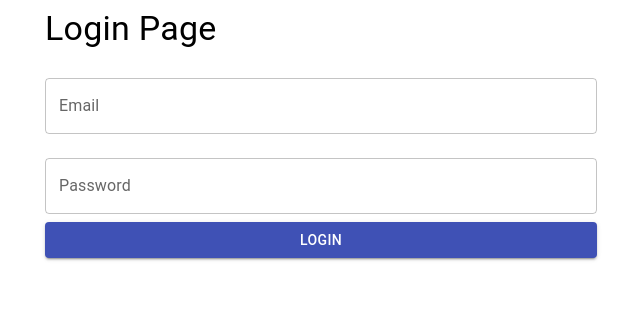
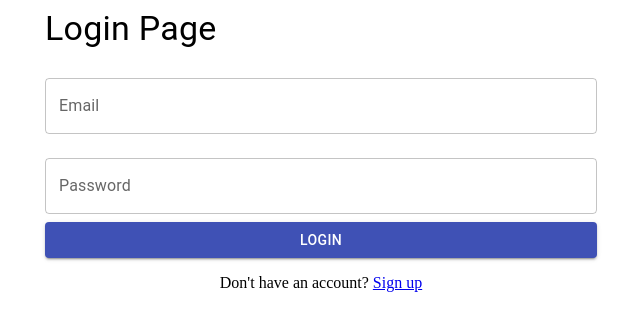
Before and after one commit to shreyas-a-s/namaste-react, a React (Vite) app in the folder vt-vite-login-todo/: page /login in a window 1280 px wide. Shown: the top 330 px of the page, without its empty margins (319-959 px from the left). Built offline with nearby package versions, Linux system fonts and the light colour scheme.

Commit message:
feat: Link signup and login pages

```diff
--- a/vt-vite-login-todo/src/pages/Login.jsx
+++ b/vt-vite-login-todo/src/pages/Login.jsx
@@ -1,4 +1,5 @@
 import { Container, TextField, Button, Typography } from '@mui/material';
+import { Link } from 'react-router-dom';
 
 const Login = () => {
   return (
@@ -11,6 +12,7 @@ const Login = () => {
       <Button variant="contained" color="primary" fullWidth>
         Login
       </Button>
+      <p style={{ textAlign: 'center' }}>Don&apos;t have an account? <Link to="/signup">Sign up</Link></p>
     </Container>
   )
 }
--- a/vt-vite-login-todo/src/pages/SignUp.jsx
+++ b/vt-vite-login-todo/src/pages/SignUp.jsx
@@ -1,4 +1,5 @@
 import { Container, TextField, Button, Typography } from '@mui/material';
+import { Link } from 'react-router-dom';
 
 const SignUp = () => {
   return (
@@ -13,6 +14,7 @@ const SignUp = () => {
       <Button variant="contained" color="primary" fullWidth>
         Sign Up
       </Button>
+      <p style={{ textAlign: 'center' }}>Have an account? <Link to="/login">Log in</Link></p>
     </Container>
   )
 }
```
